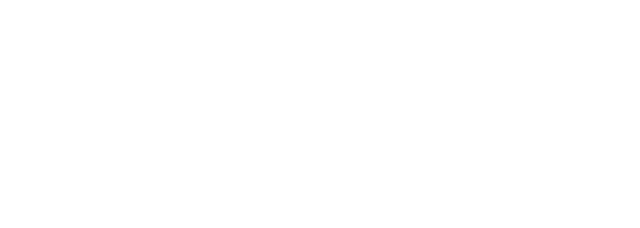
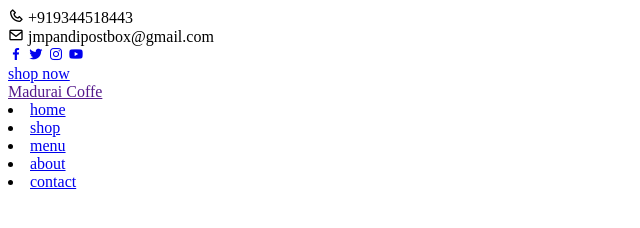
Before and after one commit to tomuthu-engineer/coffee-shop, a plain HTML site: page index.html in a window 1280 px wide. Shown: the whole page, without its empty margins (0-640 px from the left). Drawn offline with nearby package versions, Linux system fonts and the light colour scheme.

Commit message:
Header section Created

```diff
--- a/index.html
+++ b/index.html
@@ -1,5 +1,6 @@
 <!DOCTYPE html>
 <html lang="en">
+
 <head>
     <meta charset="UTF-8">
     <meta name="viewport" content="width=device-width, initial-scale=1.0">
@@ -12,7 +13,44 @@
     <link rel="stylesheet" href="https://cdn.jsdelivr.net/npm/boxicons@latest/css/boxicons.min.css">
 
 </head>
+
 <body>
+    <!-- Header Section Creation -->
+    <div class="info">
+        <div class="info-left">
+            <section>
+                <i class='bx bx-phone'></i> +919344518443
+            </section>
+            <section>
+                <i class='bx bx-envelope'></i> jmpandipostbox@gmail.com
+            </section>
+        </div>
+        <div class="info-right">
+            <div class="social">
+                <a href="#"><i class='bx bxl-facebook'></i></a>
+                <a href="#"><i class="bx bxl-twitter"></i></a>
+                <a href="#"><i class="bx bxl-instagram"></i></a>
+                <a href="#"><i class="bx bxl-youtube"></i></a>
+            </div>
+            <div class="info-link">
+                <a href="#">shop now</a>
+            </div>
+        </div>
+    </div>
 
+    <header>
+        <div class="logo">
+            <a href="">Madurai Coffe</a>
+        </div>
+        <nav class="navigation">
+            <li><a href="#">home</a></li>
+            <li><a href="#">shop</a></li>
+            <li><a href="#"> menu</a></li>
+            <li><a href="#">about</a></li>
+            <li><a href="#">contact</a></li>
+        </nav>
+    </header>
+    <!-- Header Section End -->
 </body>
+
 </html>
```
